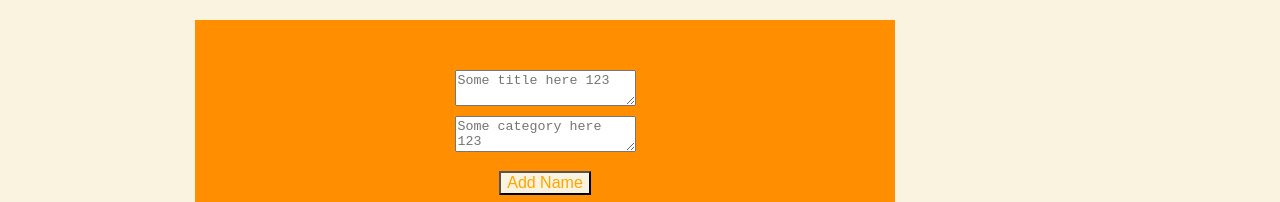
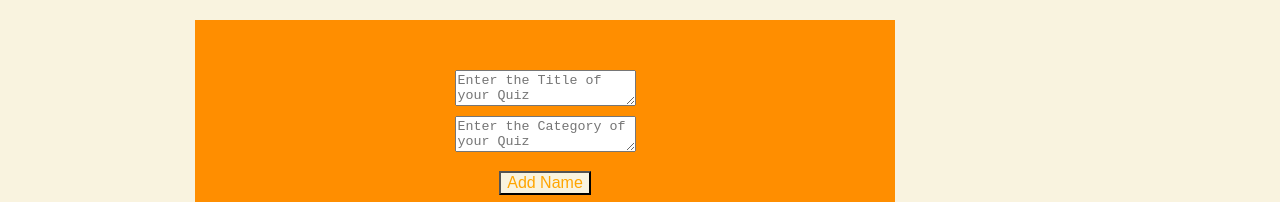
Before and after one commit to mattenos/quizzle, a React (Create React App) app in the folder client/: page /create in a window 1280 px wide. Shown: the part 307-509 px from the top of the page. Built offline with nearby package versions, Linux system fonts and the light colour scheme.

Commit message:
updating

```diff
--- a/client/src/pages/Create.js
+++ b/client/src/pages/Create.js
@@ -16,7 +16,9 @@ const Create = () => {
     let navigate = useNavigate();
     const handleSubmit = async (e) => {
         e.preventDefault();
-
+        if (!titleText && !categoryText) {
+            alert('Must add ')
+        }
         try {
             const data = await addQuiz({
                 variables: {
@@ -54,7 +56,7 @@ const Create = () => {
                 <div>
                     <textarea
                         name='titleText'
-                        placeholder='Some title here 123'
+                        placeholder='Enter the Title of your Quiz '
                         value={titleText}
                         className=''
                         onChange={handleChange}
@@ -64,7 +66,7 @@ const Create = () => {
                 <div>
                     <textarea
                         name='categoryText'
-                        placeholder='Some category here 123'
+                        placeholder='Enter the Category of your Quiz'
                         value={categoryText}
                         className=''
                         onChange={handleChange}
--- a/client/src/pages/Home.js
+++ b/client/src/pages/Home.js
@@ -10,10 +10,6 @@ const Home = () => {
     return (
 
         <main>
-            <div>
-                Hello World
-            </div>
-
             <div>
                 {loading ? (
                     <div>Loading...</div>
```
